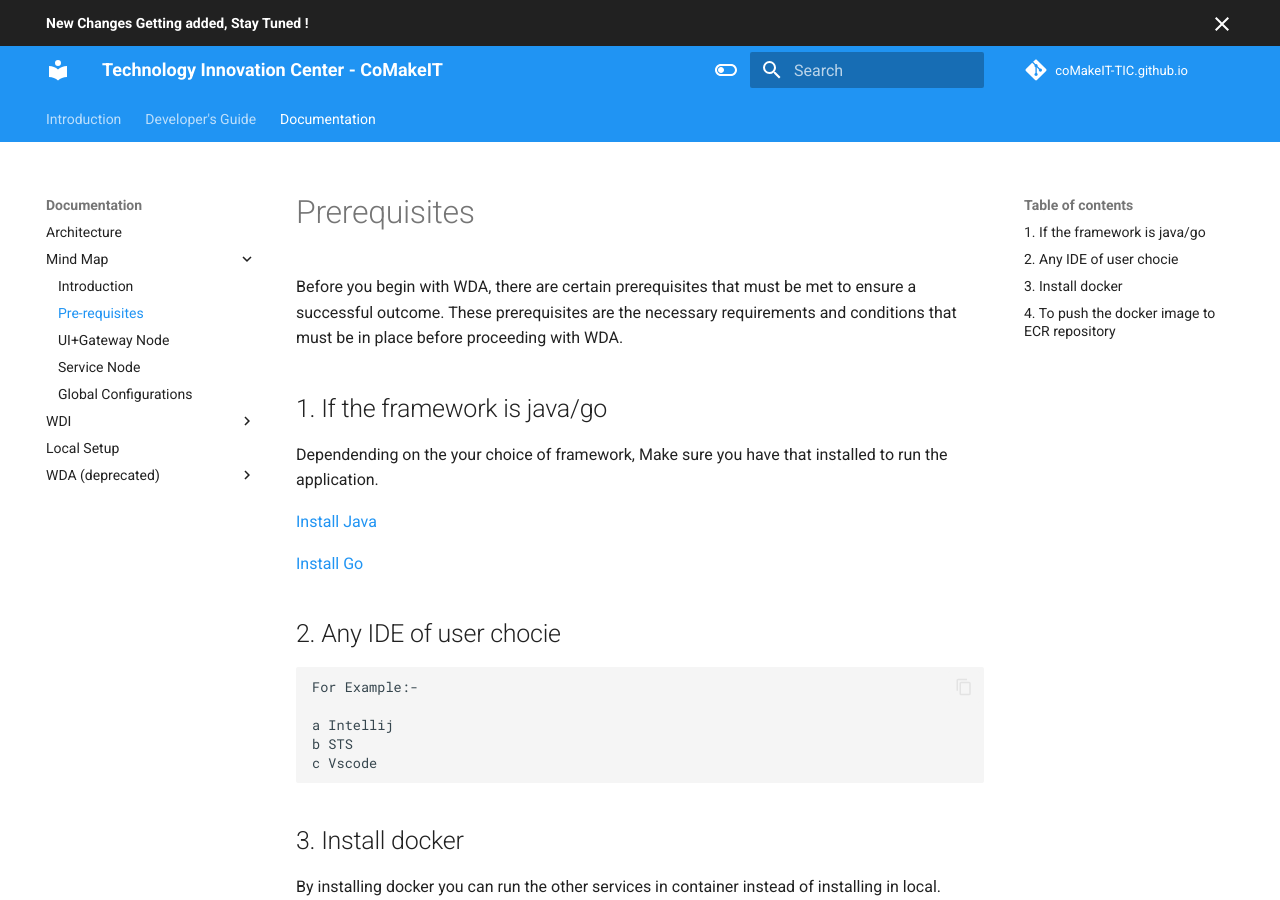
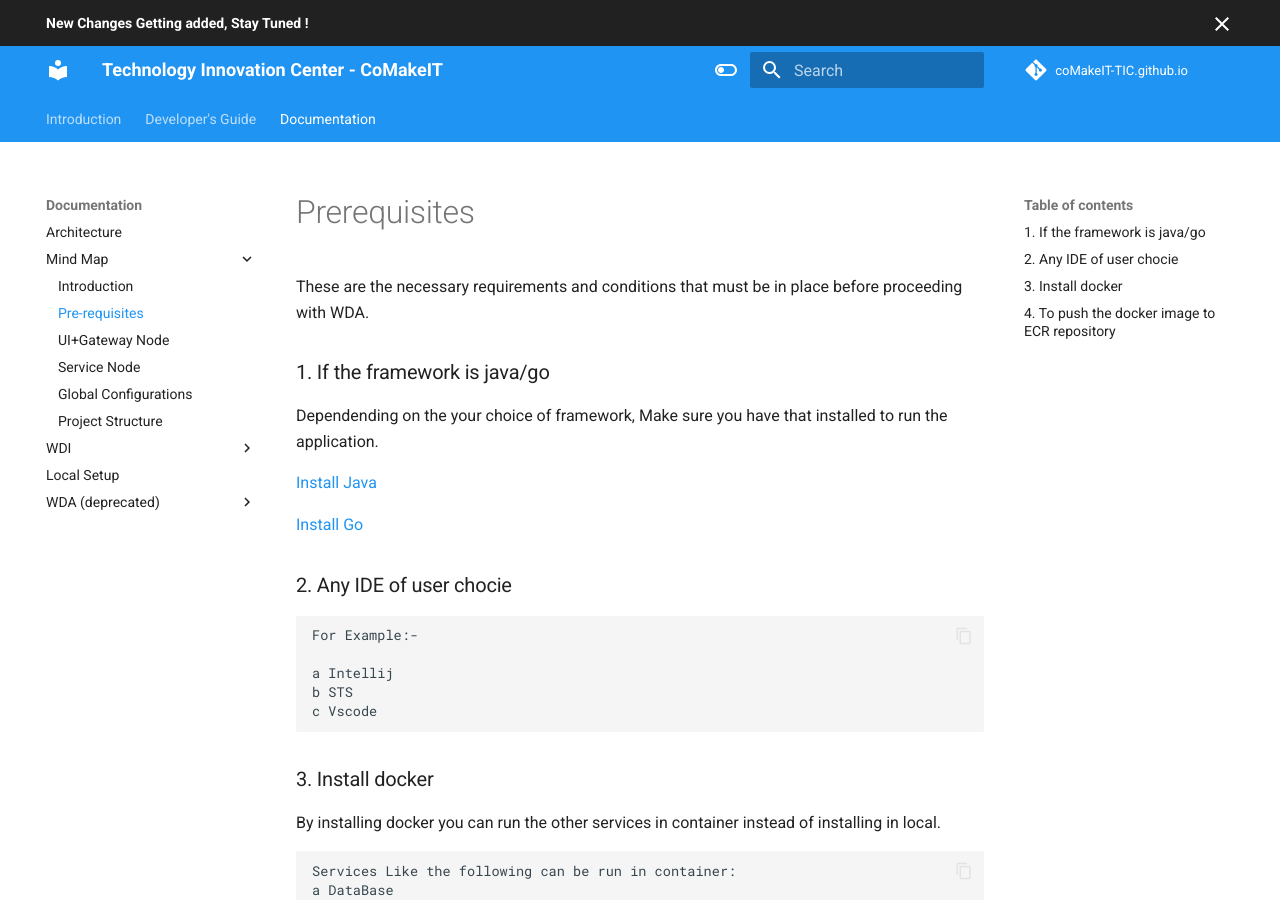
Before and after one commit to tic-oss/tic-oss.github.io, an MkDocs documentation site: the page built from docs/Documentation/MindMap/Prerequisites.md, in a window 1280 px wide and 900 px high. Built offline with MkDocs 1.6.1 and Material for MkDocs 9.7.7, drawn with Linux system fonts in a browser that asks for light colours; comment, search, counter and statistics services are not loaded.

Commit message:
added project structure and modifications

```diff
--- a/docs/Documentation/MindMap/Prerequisites.md
+++ b/docs/Documentation/MindMap/Prerequisites.md
@@ -1,21 +1,18 @@
 # Prerequisites
-
-Before you begin with WDA, there are certain prerequisites that must be met to ensure a successful outcome. These prerequisites are the necessary requirements and conditions that must be in place before proceeding with WDA.
-
-## 1. If the framework is java/go
-
+These are the necessary requirements and conditions that must be in place before proceeding with WDA.
+### 1. If the framework is java/go
 Dependending on the your choice of framework, Make sure you have that installed to run the application.
 
 [Install Java](https://www.oracle.com/in/java/technologies/downloads/)
 
 [Install Go](https://go.dev/doc/install)
-## 2. Any IDE of user chocie
+### 2. Any IDE of user chocie
     For Example:-
 
     a Intellij
     b STS
     c Vscode
-## 3. Install docker
+### 3. Install docker
 By installing docker you can run the other services in container instead of installing in local.
 
     Services Like the following can be run in container:
@@ -35,7 +32,7 @@ The user can also opt for the deployment at the WDA as well, in such case:
         2 kubectl
 
         3 aws-cli
-## 4. To push the docker image to ECR repository
+### 4. To push the docker image to ECR repository
 You would require a AWS cli, to configure reffer the below link.
 
    [Configure AWS CLI](https://docs.aws.amahttps://docs.aws.amazon.com/cli/latest/userguide/getting-started-install.htmlzon.com/cli/latest/userguide/cli-authentication-user.html)
--- a/mkdocs.yml
+++ b/mkdocs.yml
@@ -77,6 +77,7 @@ nav:
       - UI+Gateway Node: Documentation/MindMap/UIandGateway.md
       - Service Node: Documentation/MindMap/ServiceNode.md
       - Global Configurations: Documentation/MindMap/GlobalConfigurations.md
+      - Project Structure: Documentation/MindMap/Projectstructure.md
     - WDI:
       - WDI: Documentation/WDI/WDI.md
       - Pre-requisites: Documentation/WDI/Prerequisites.md
```
Also changed, not shown: docs/Documentation/MindMap/Projectstructure.md (added, +50 -0 lines).
